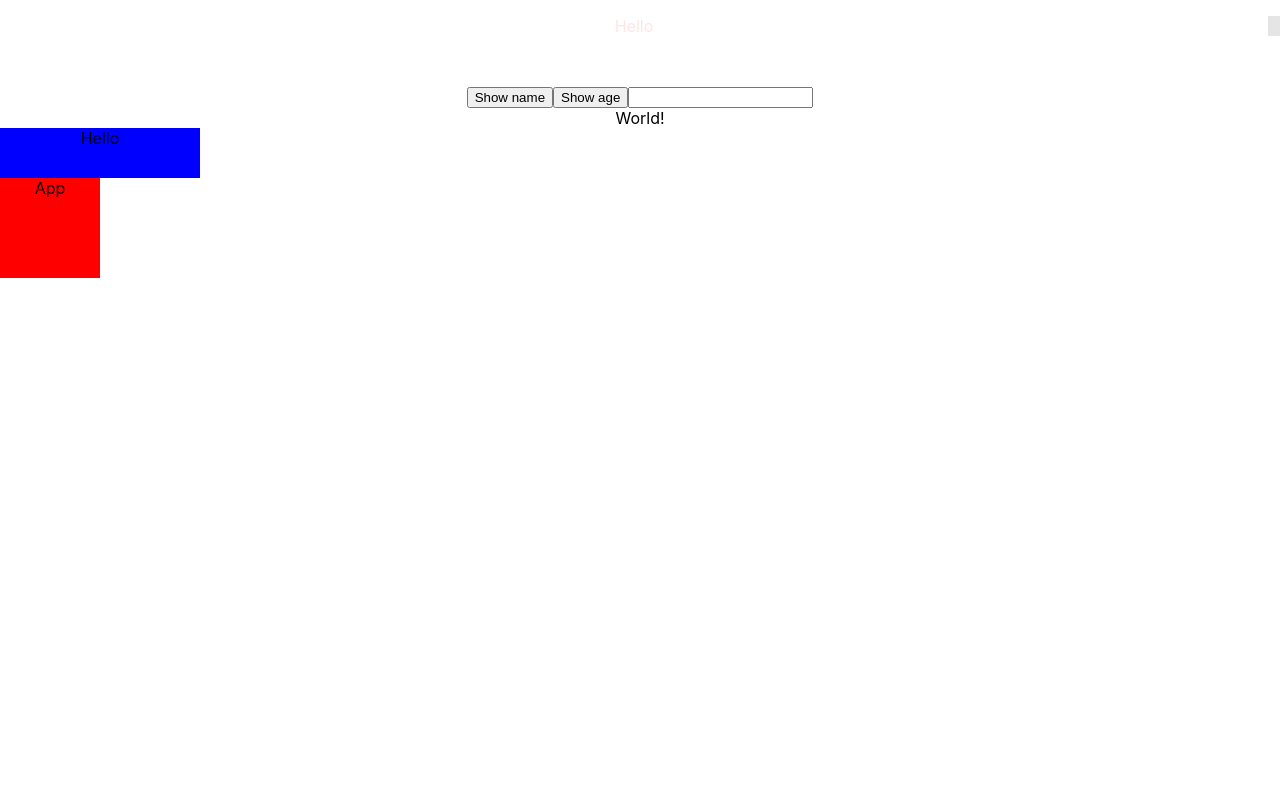
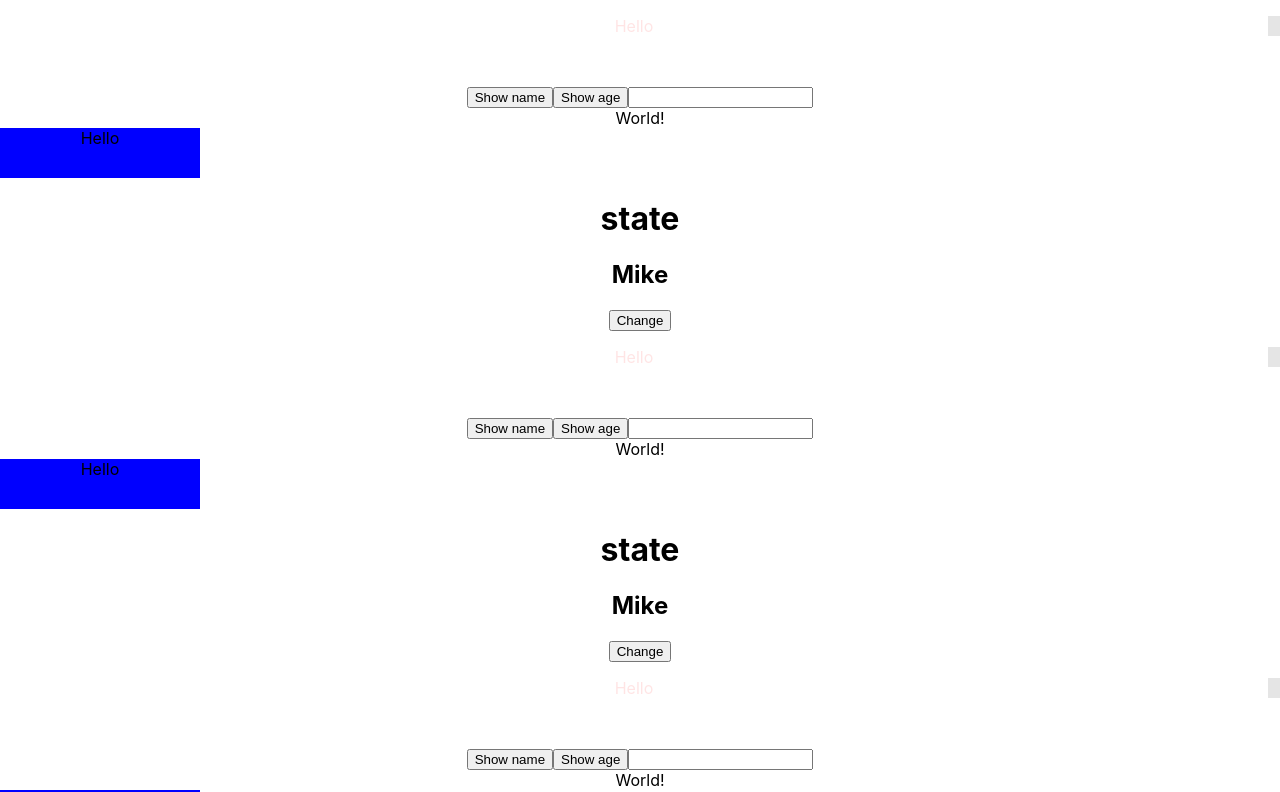
Before and after one commit to postforty/react-voca, a React (Create React App) app in the folder voca/: page / in a window 1280 px wide. Shown: the top 792 px of the page. Built offline with nearby package versions, Linux system fonts and the light colour scheme.

Commit message:
React JS #8 props - 초보자를 위한 리액트 강좌

```diff
--- a/voca/src/App.js
+++ b/voca/src/App.js
@@ -7,6 +7,8 @@
   return (
     <div className="App">
       <Hello />
+      <Hello />
+      <Hello />
       {/* <Welcome /> */}
       <div className={styles.box}>App</div>
     </div>
--- a/voca/src/component/Hello.js
+++ b/voca/src/component/Hello.js
@@ -1,6 +1,8 @@
 import World from "./World";
 import styles from "./Hello.module.css";
+import { useState } from "react";
 
+export default function Hello() {
   function showName() {
     console.log("Mike");
   }
@@ -10,9 +12,18 @@
   function showText(txt) {
     console.log(txt);
   }
+  // let name = "Mike";
+  const [name, setName] = useState("Mike");
 
-const Hello = () => (
-  <>
+  function changeName() {
+    const newName = name === "Mike" ? "Jane" : "Mike";
+    console.log(name);
+    // document.getElementById("name").innerText = name;
+    setName(newName);
+  }
+
+  return (
+    <div>
       <p
         style={{
           color: "#f00",
@@ -52,6 +63,11 @@
       {/* <input type="text" onChange={showText} /> */}
       <World />
       <div className={styles.box}>Hello</div>
-  </>
+      <div>
+        <h1 id="name">state</h1>
+        <h2>{name}</h2>
+        <button onClick={changeName}>Change</button>
+      </div>
+    </div>
   );
-export default Hello;
+}
```
Lines whose indentation alone changed are shown as unchanged.
